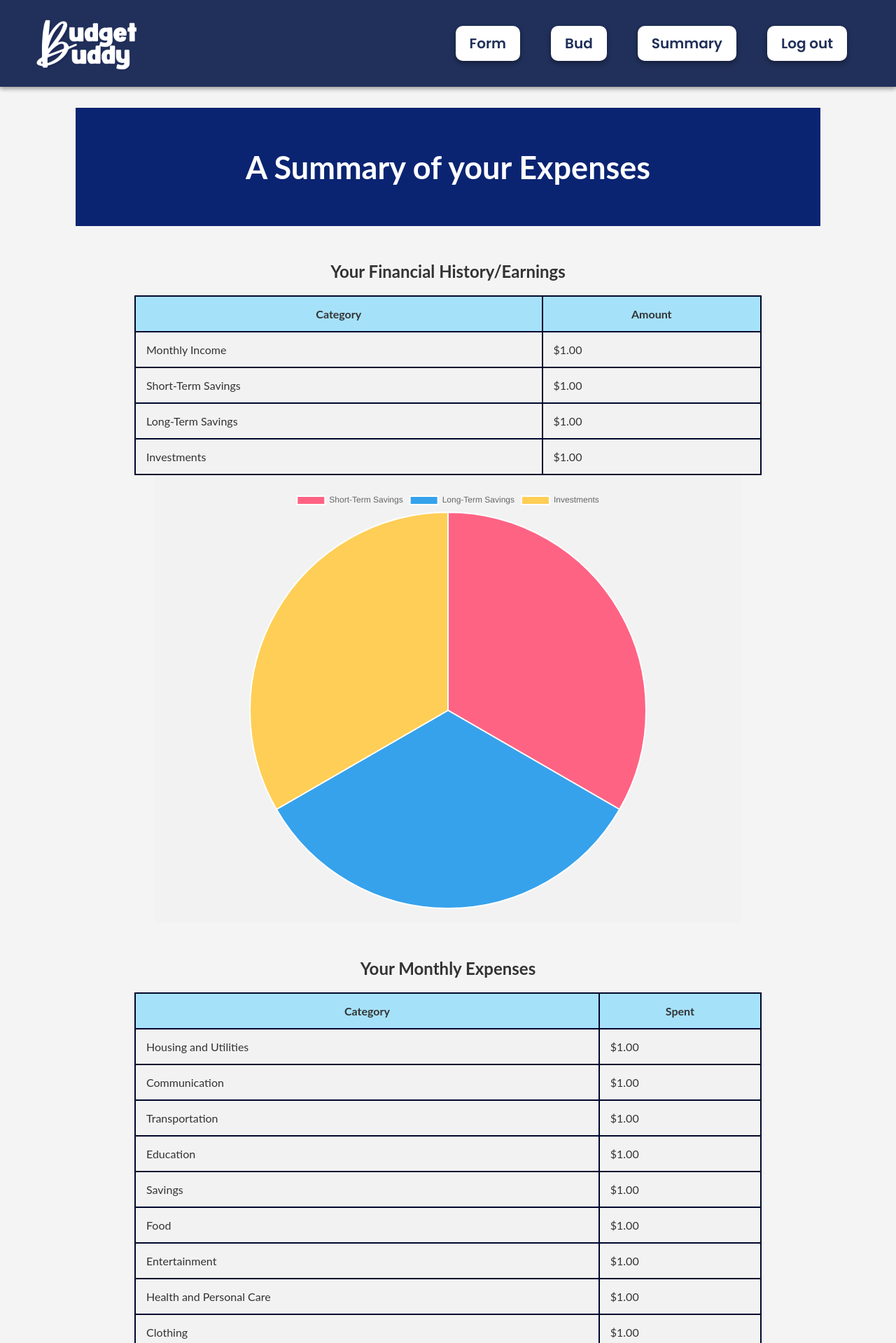
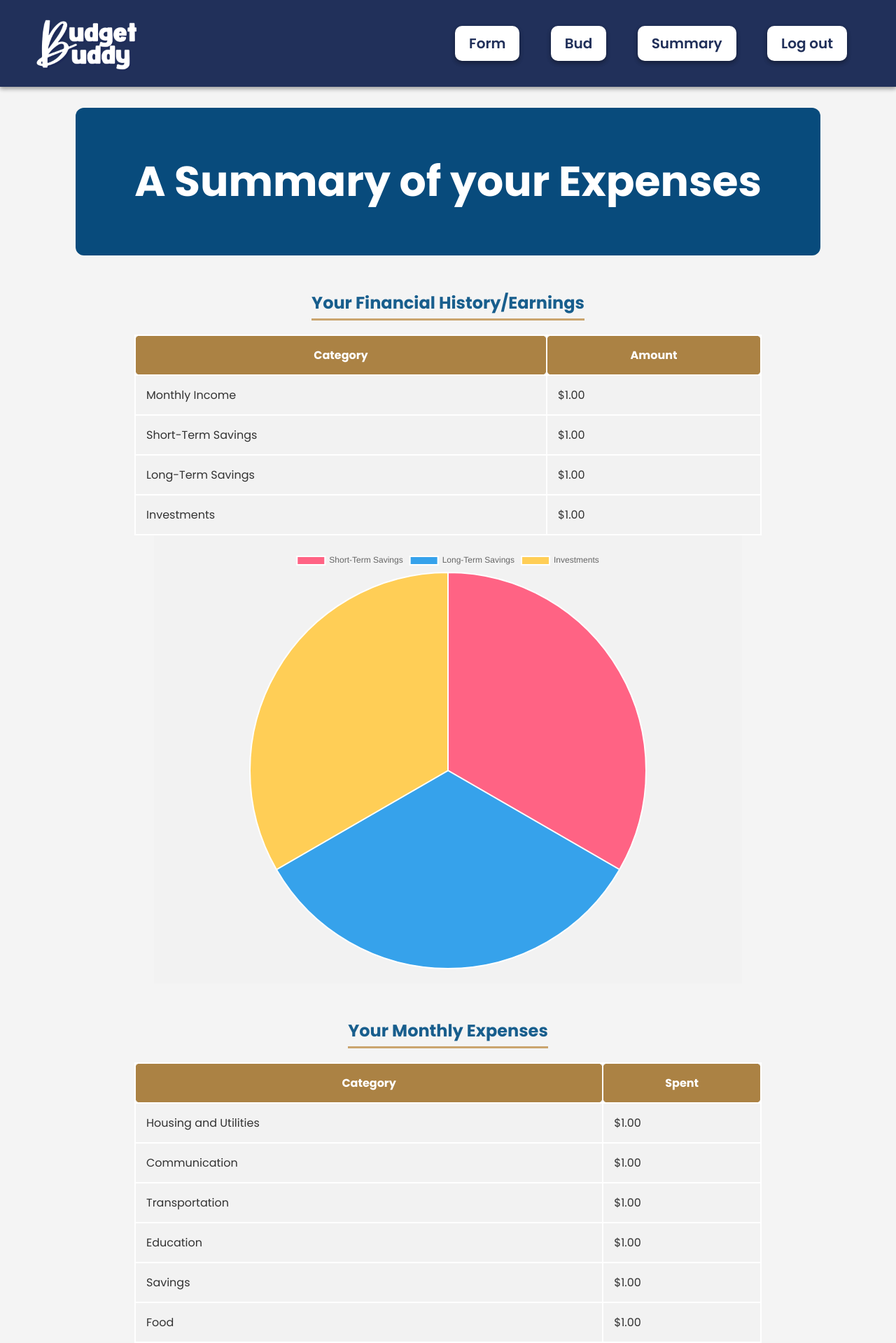
Before and after one commit to kjx172/BudgetBuddy, a Flask app: page /summary in a window 1280 px wide. Shown: the top 1919 px of the page at 70% size. Run offline with Flask 3, Linux system fonts and the light colour scheme; a user stored in the database is signed in; tables that the repository leaves empty hold one stand-in row (values such as "Sample post").

Commit message:
complete CSS

```diff
--- a/app.py
+++ b/app.py
@@ -16,6 +16,10 @@ import secrets
 from functools import wraps
 from dotenv import load_dotenv
 load_dotenv()
+
+#TODO Try to code for focused tabs (Create a function using python -> when you navigate to a tab, keep track of the page name and compare to button name to be able to change the button's css -> pageUrl = buttonUrl)
+#TODO When new signup -> check if logged in database (new column "filled out form") -> if false summary button locked -> form submitted then unlock the summary button
+
 
 # Fetch the API key from the environment variable
 api_key = os.getenv('OPENAI_API_KEY')
--- a/static/summary.css
+++ b/static/summary.css
@@ -5,9 +5,19 @@ body, div, table {
 }
 
 body {
-    font-family: "Lato", sans-serif;
+    font-family: "Poppins", sans-serif;
     margin: 0;
     padding: 0;
+}
+
+h2 {
+    display: block;
+    border-bottom: solid #caa56f;
+    padding-bottom: 5px;
+    width: max-content;
+    margin-left: auto;
+    margin-right: auto;
+    color: #185e8d;
 }
 
 .header {
@@ -15,14 +25,17 @@ body {
     margin: 30px auto 0 auto; /* Adds white space between the navbar and the header, centers horizontally */
     padding: 20px;
     text-align: center;
-    background: #0A2472;
+    background: #084B7C;
     color: #FFFFFF;
     font-size: 30px;
+    border-radius: 12px;
+    border: none;
 }
 
-.header h2 {
+.header h1 {
     color: white; /* Explicitly set the text color to white */
 }
+
 
 
 .table-title {
@@ -42,7 +55,7 @@ body {
     font-size: 16px;
 }
 .financial-history-table th, .financial-history-table td {
-    border: 2px solid #00072D;
+    border: 2px solid white;
     padding: 15px;
     background-color: #f2f2f2;
 }
@@ -51,9 +64,6 @@ body {
 }
 .financial-history-table td {
     text-align: left;
-}
-.financial-history-table tr:first-child th {
-    background-color: #A6E1FA;
 }
 
 .summary-header, .second-summary-header {
@@ -76,7 +86,7 @@ body {
 }
 
 .expenses-table th, .expenses-table td, .second-expenses-table th, .second-expenses-table td {
-    border: 2px solid #00072D;
+    border: 2px solid white;
     padding: 15px;
     background-color: #f2f2f2;
 }
@@ -97,17 +107,8 @@ body {
     text-align: center;
 }
 
-.expenses-table tr:first-child th,
-.expenses-table tr:nth-child(2) th,
-.second-expenses-table tr:first-child th,
-.second-expenses-table tr:nth-child(1) th {
-    background-color: #A6E1FA;
-}
+/* Ensure the rightmost border of the table is visible */
 
-/* Ensure the rightmost border of the table is visible */
-.second-expenses-table th:last-child, .second-expenses-table td:last-child {
-    border-right: 2px solid #00072D;
-}
 
 .pie-chart-container {
     width: 800px;
@@ -136,7 +137,7 @@ body {
 .advice-box a {
     display: inline-block;
     padding: 10px 20px;
-    background: #0A2472;
+    background: #caa56f;
     color: #FFFFFF;
     text-decoration: none;
     font-weight: bold;
@@ -146,5 +147,19 @@ body {
 }
 
 .advice-box a:hover {
-    background: #00072D;
+    background: #ffffff;
+    color:#caa56f;
+    box-shadow: rgba(0, 0, 0, 0.16) 0px 3px 6px, rgba(0, 0, 0, 0.23) 0px 3px 6px;
 }
+
+table .category {
+    background: #ab8244;
+    color: #FFFFFF;
+    border-radius: 8px;
+}
+
+table .sub {
+    background: #caa56f;
+    color: #FFFFFF;
+    border-radius: 8px;
+}
--- a/templates/chatbot.html
+++ b/templates/chatbot.html
@@ -20,7 +20,7 @@
     </div>
     <div class="input">
         <form action="" method="post" onsubmit="return false;">
-            <textarea name="message" placeholder="Type your message here" autocomplete="off" autofocus></textarea>
+            <textarea name="message" placeholder="Type your message here" autocomplete="off"></textarea>
             <input type="submit" value="Send">
         </form>
     </div>
--- a/templates/summary.html
+++ b/templates/summary.html
@@ -13,15 +13,15 @@
 </head>
 <body>
     <div class="header">
-        <h2>A Summary of your Expenses</h2>
+        <h1>A Summary of your Expenses</h1>
     </div>
 
     <div class="container">
-        <h1 class="table-title">Your Financial History/Earnings</h2>
+        <h2 class="table-title">Your Financial History/Earnings</h2>
         <table class="financial-history-table">
             <tr>
                 <th class="category">Category</th>
-                <th>Amount</th>
+                <th class="category">Amount</th>
             </tr>
             <tr>
                 <td>Monthly Income</td>
@@ -51,7 +51,7 @@
         <table class="expenses-table">
             <tr>
                 <th class="category">Category</th>
-                <th>Spent</th>
+                <th class="category">Spent</th>
             </tr>
             <tr>
                 <td>Housing and Utilities</td>
@@ -103,16 +103,16 @@
             <h2 class="table-title">Your Spendings Comparison</h2>
             <table class="second-expenses-table">
                 <tr>
-                    <th>Category</th>
-                    <th colspan="2">Actual Spendings</th>
-                    <th colspan="2">Ideal Spendings</th>
+                    <th class="category">Category</th>
+                    <th class="category" colspan="2">Actual Spendings</th>
+                    <th class="category" colspan="2">Ideal Spendings</th>
                 </tr>
                 <tr>
                     <th></th>
-                    <th>Actual Amount</th>
-                    <th>Actual Percentage</th>
-                    <th>Ideal Amount</th>
-                    <th>Ideal Percentage</th>
+                    <th class="sub">Actual Amount</th>
+                    <th class="sub">Actual Percentage</th>
+                    <th class="sub">Ideal Amount</th>
+                    <th class="sub">Ideal Percentage</th>
                 </tr>
                 <tr>
                     <td>Needs</td>
```
Also changed, not shown: static/about.css (+27 -7 lines), static/chatbot.css (+21 -11 lines), static/form.css (+35 -9 lines), static/login.css (+19 -0 lines), templates/form.html (+4 -4 lines).
